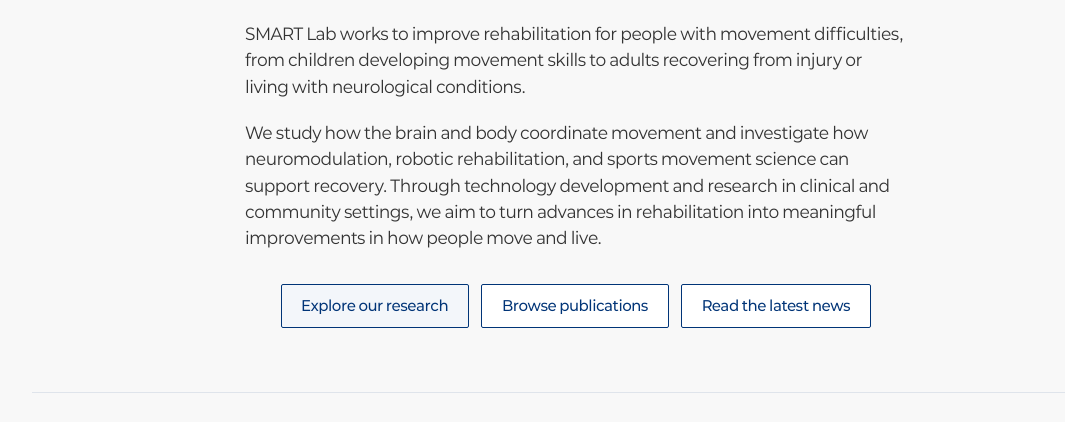
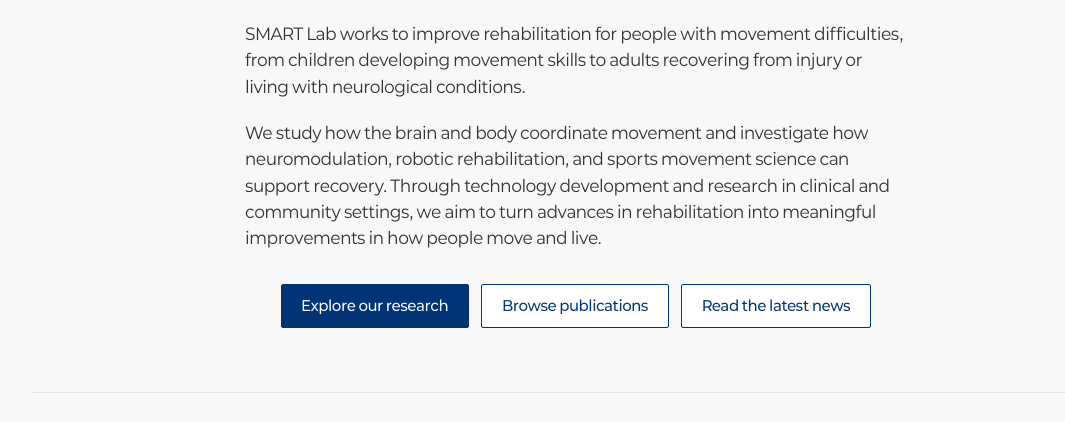
Before and after one commit to yonsei-smartlab/yonsei-smartlab.github.io, an Astro site: page / in a window 1280 px wide. In both pictures the pointer is over the link "Explore our research". Shown: the part 339-761 px from the top of the page, without its empty margins (64-1129 px from the left). Built offline with nearby package versions, Linux system fonts and the light colour scheme; Astro itself is replaced by a stand-in of ours.

Commit message:
Use navy fill and white text on homepage button hover

```diff
--- a/src/pages/index.astro
+++ b/src/pages/index.astro
@@ -41,7 +41,7 @@
     color: var(--brand);
     transition: background-color 160ms ease, border-color 160ms ease;
   }
-  .homepage-actions .button:hover { background: #f3f6fa; border-color: var(--brand); color: var(--brand); }
+  .homepage-actions .button:hover { background: var(--brand); border-color: var(--brand); color: #fff; }
   .homepage-actions .button:focus-visible {
     outline: 2px solid var(--brand-hover);
     outline-offset: 3px;
```
